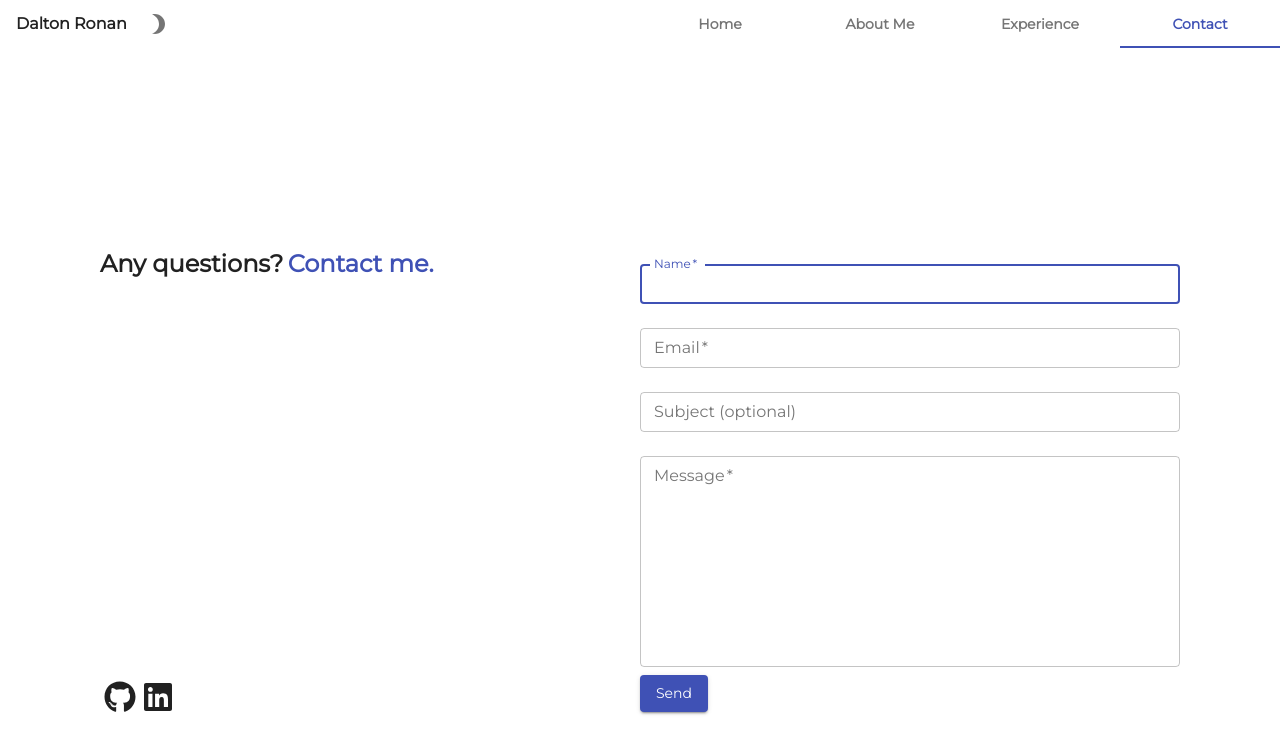
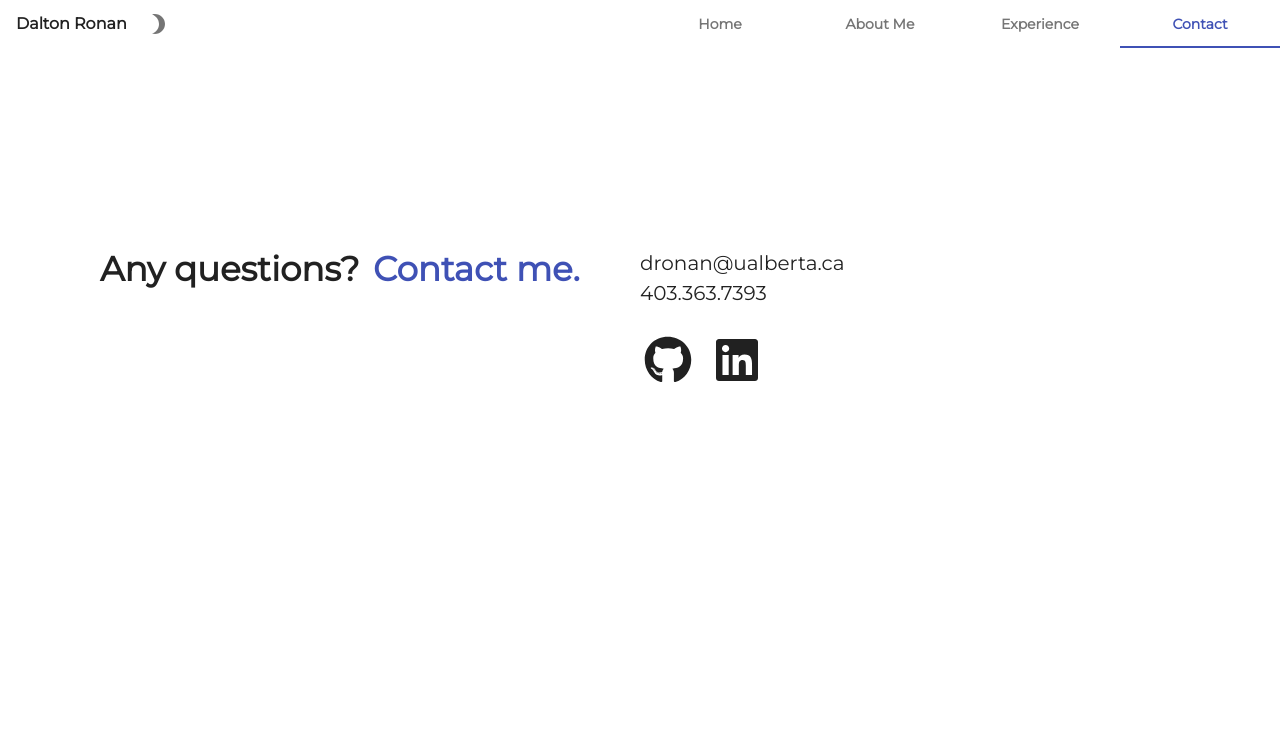
Before and after one commit to Djohnronan/portfolio, a React (Create React App) app: page /contact in a window 1280 px wide. Shown: the top 754 px of the page. Built offline with nearby package versions, Linux system fonts and the light colour scheme.

Commit message:
finish contact page

```diff
--- a/src/contact/Contact.js
+++ b/src/contact/Contact.js
@@ -1,58 +1,34 @@
 import React from 'react';
 import Grid from '@material-ui/core/Grid';
-import { Typography, Button } from '@material-ui/core';
-import TextField from '@material-ui/core/TextField';
+import { Typography, Box } from '@material-ui/core';
 import { FontAwesomeIcon } from '@fortawesome/react-fontawesome';
 import { faGithub, faLinkedin } from '@fortawesome/free-brands-svg-icons';
 
+import './contact.css'
+
 export default function Contact() {
+
   return (
     <>
-        <Grid container style={{ paddingTop: 200, paddingLeft: 100, paddingRight: 100}}>
-            <Grid item md={6} xs={12} style={{ display: 'flex' }} >
-                <Typography style={{ fontWeight: 600 }} variant='h5'>Any questions?</Typography>&nbsp;
-                <Typography style={{ fontWeight: 600 }} variant='h5' color='primary'>Contact me.</Typography>
+      <Grid container style={{ paddingTop: 200, paddingLeft: 100, paddingRight: 100 }} className="message-container">
+        <Grid item md={6} sm={12} xs={12} className="message">
+          <Typography style={{ fontWeight: 600 }} variant='h4'>Any questions?</Typography>&nbsp;&nbsp;&nbsp;
+          <Typography style={{ fontWeight: 600 }} variant='h4' color='primary' id="contact-me" >Contact me.</Typography>
         </Grid>
-            <Grid item md={6} xs={12} >
-                {/* <Typography style={{ fontWeight: 600 }} variant='h5'>Contact Me</Typography> */}
-                <TextField
-                    id="form-name"
-                    label="Name"
-                    variant="outlined"
-                    size="small"
-                    autoFocus
-                    fullWidth
-                    margin="normal"
-                    required />
-                <TextField
-                    id="form-email"
-                    label="Email"
-                    variant="outlined"
-                    size="small"
-                    fullWidth
-                    margin="normal"
-                    required />
-                <TextField
-                    id="form-subject"
-                    label="Subject (optional)"
-                    variant="outlined"
-                    fullWidth
-                    margin="normal"
-                    size="small" />
-                <TextField
-                    id="form-message"
-                    label="Message"
-                    variant="outlined"
-                    required
-                    multiline
-                    fullWidth
-                    margin="normal"
-                    size="small"
-                    rows={10} />
-                <Button variant="contained" color="primary">Send</Button>
+        <Grid item md={6} sm={12} xs={12}>
+          <Box>
+            <Typography style={{ fontSize: 20 }}>dronan@ualberta.ca</Typography>
+            <Typography style={{ fontSize: 20 }}>403.363.7393</Typography>
+          </Box>
+          <Box style={{ paddingTop: 24 }}>
+            <a style={{ color: 'inherit' }} rel="noopener noreferrer" target="_blank" href="https://github.com/Djohnronan/">
+              <FontAwesomeIcon style={{ padding: 4, paddingRight: 20 }} icon={faGithub} size="3x" onClick={() => console.log('github')} />
+            </a>
+            <a style={{ color: 'inherit' }} rel="noopener noreferrer" target="_blank" href="https://www.linkedin.com/in/dalton-ronan-bb6084135/">
+              <FontAwesomeIcon style={{ padding: 4 }} icon={faLinkedin} size="3x" />
+            </a>
+          </Box>
         </Grid>
-            <FontAwesomeIcon style={{ padding: 4, marginTop: -35 }} icon={faGithub} size="2x"/>
-            <FontAwesomeIcon style={{ padding: 4, marginTop: -35 }} icon={faLinkedin} size="2x"/>
       </Grid>
     </>
   )
--- /dev/null
+++ b/src/contact/contact.css
@@ -0,0 +1,18 @@
+@media only screen and (min-width: 1180px) {
+    .message {
+        display: flex;
+    }
+}
+
+@media only screen and (max-width: 460px) {
+    .message-container{
+        padding-left: 20px !important;
+        padding-right: 20px !important;
+    }
+}
+
+@media only screen and (max-width: 960px) {
+    #contact-me{
+        padding-bottom: 24px;
+    }
+}
```
Lines whose indentation alone changed are shown as unchanged.
